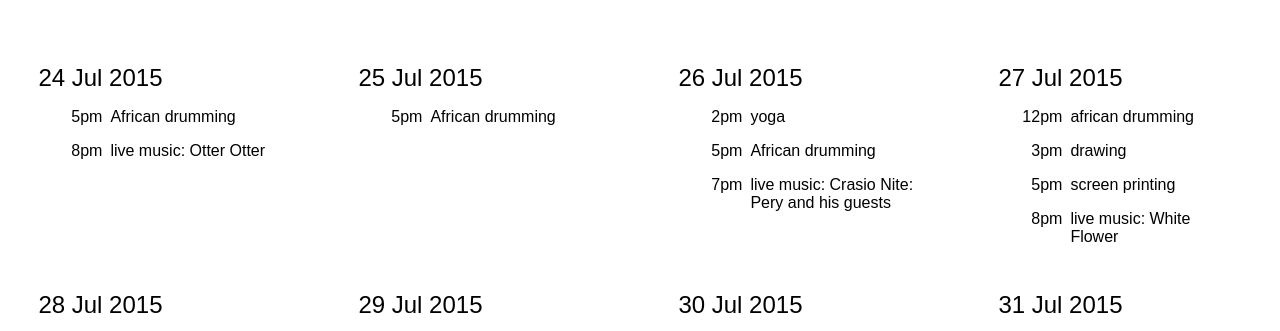
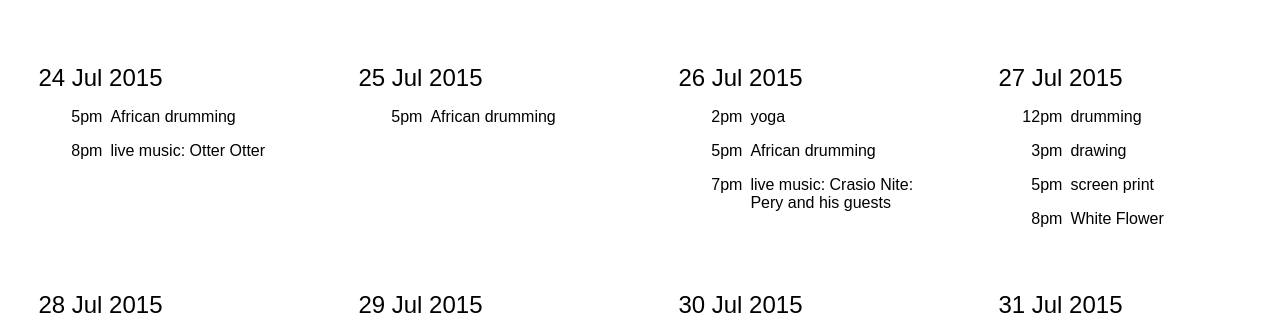
Before and after one commit to itsnevergonnawork/uncommonsense, a Jekyll site: the page built from index.html, in a window 1280 px wide. Shown: the part 1092-1423 px from the top of the page. Built offline with Jekyll 4.4.1, drawn with Linux system fonts in a browser that asks for light colours.

Commit message:
Update 2015-07-27-day-8.html

```diff
--- a/_posts/2015-07-27-day-8.html
+++ b/_posts/2015-07-27-day-8.html
@@ -3,16 +3,16 @@ layout: post
 date: 2015-07-27
 items:
   - time: 12pm
-    title: "african drumming"
+    title: "drumming"
 
   - time: 3pm
     title: "drawing"
 
   - time: 5pm
-    title: "screen printing"
+    title: "screen print"
 
   - time: 8pm
-    title: "live music: White Flower"
+    title: "White Flower"
 ---
 
 <h3>12pm african drumming workshop</h3>
```
